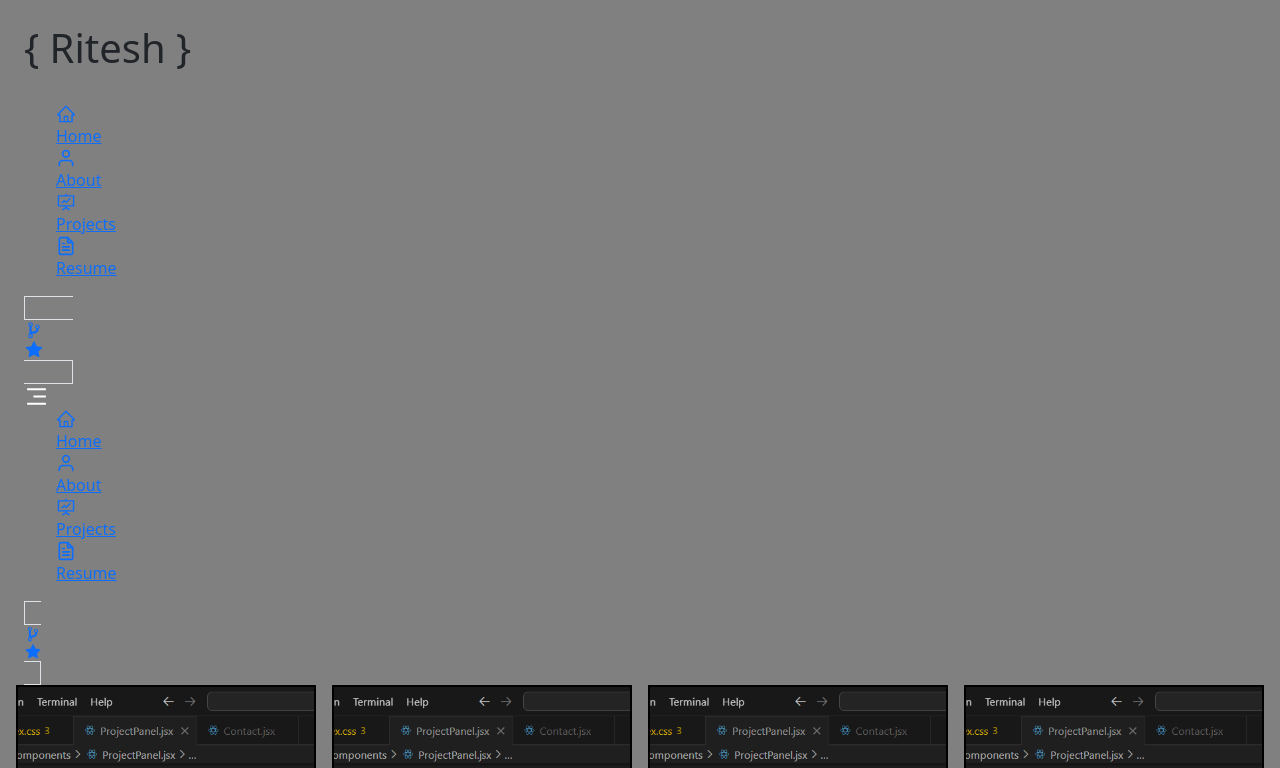
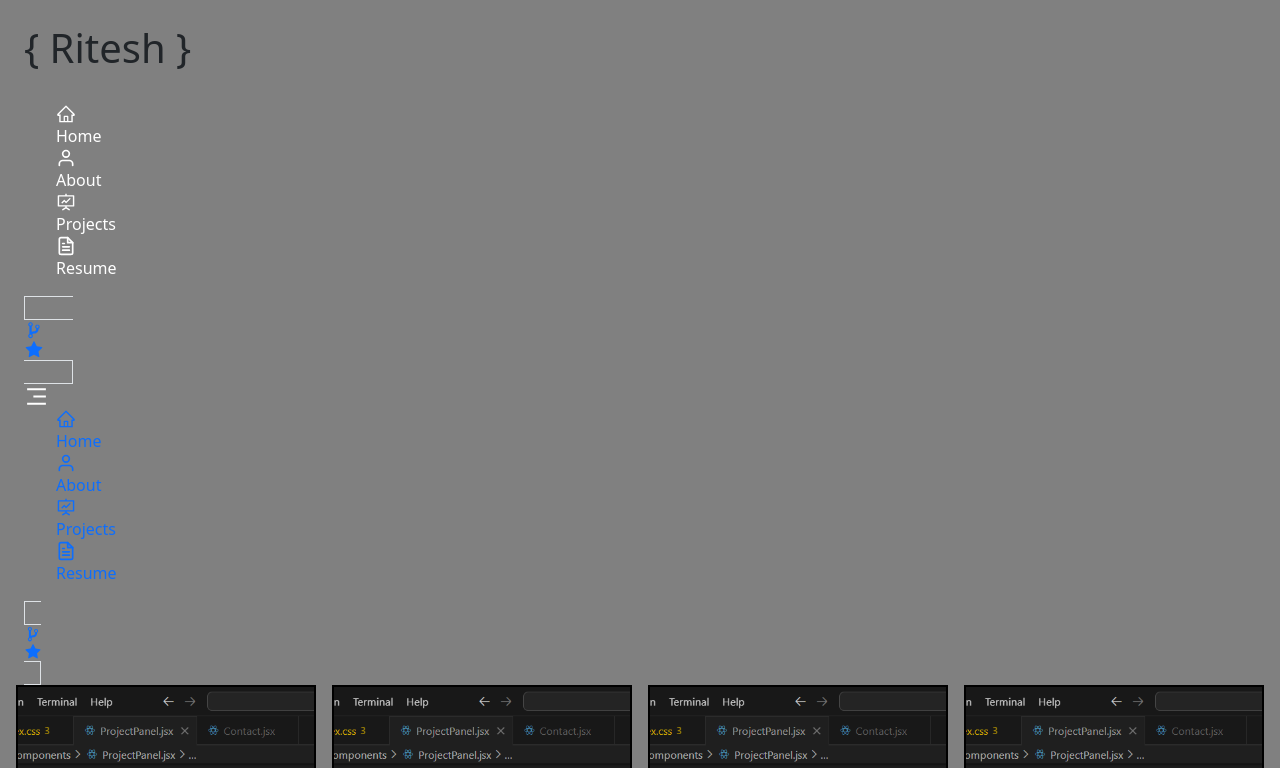
Before and after one commit to Znaxh/Portfolio, a React (Vite) app: page /projects in a window 1280 px wide. Shown: the top 768 px of the page. Built offline with nearby package versions, Linux system fonts and the light colour scheme.

Commit message:
Removed Underline

```diff
--- a/src/Pages/MobileNav.jsx
+++ b/src/Pages/MobileNav.jsx
@@ -23,6 +23,7 @@ function MobileNav({ showNav, setShowNav }) {
             <Link
               to={"/"}
               className="flex gap-1 items-center justify-center cursor-pointer text-base font-bold relative"
+              style={{ textDecoration: 'none' }}
               onClick={() => setShowNav(false)}
             >
               <AiOutlineHome fontSize={20} />
@@ -33,6 +34,7 @@ function MobileNav({ showNav, setShowNav }) {
             <Link
               to={"/about"}
               className="flex gap-1 items-center justify-center cursor-pointer text-base font-bold relative"
+              style={{ textDecoration: 'none' }}
               onClick={() => setShowNav(false)}
             >
               <FiUser fontSize={20} />
@@ -43,6 +45,7 @@ function MobileNav({ showNav, setShowNav }) {
             <Link
               to={"/projects"}
               className="flex gap-1 items-center justify-center cursor-pointer text-base font-bold relative"
+              style={{ textDecoration: 'none' }}
               onClick={() => setShowNav(false)}
             >
               <AiOutlineFundProjectionScreen fontSize={20} />
@@ -53,6 +56,7 @@ function MobileNav({ showNav, setShowNav }) {
             <Link
               to={"/resume"}
               className="flex gap-1 items-center justify-center cursor-pointer text-base font-bold relative"
+              style={{ textDecoration: 'none' }}
               onClick={() => setShowNav(false)}
             >
               <FiFileText fontSize={20} />
--- a/src/Pages/Navbar.jsx
+++ b/src/Pages/Navbar.jsx
@@ -31,8 +31,8 @@ function Navbar() {
     <div
       className={
         scroll
-          ? "flex items-center justify-between px-4 z-50 bg-purple-950 bg-opacity-20 backdrop-blur-lg rounded drop-shadow-lg shadow-lg relative lg:sticky top-0"
-          : "flex items-center justify-between px-4 z-50  relative lg:sticky top-0"
+          ? "flex items-center justify-between px-4 z-50 bg-opacity-20 backdrop-blur-lg rounded drop-shadow-lg shadow-lg relative lg:sticky top-0"
+          : "flex items-center justify-between px-4 z-50 relative lg:sticky top-0"
       }
     >
       <span className="capitalize md:w-1/3 lg:w-1/2 flex items-center justify-center py-5 px-2 relative">
@@ -43,12 +43,13 @@ function Navbar() {
           {name}
         </h1>
       </span>
-      <div className="w-2/3 hidden lg:flex items-center justify-start text-white">
+      <div className="w-2/3 hidden lg:flex items-center justify-start ">
         <ul className="flex gap-8 lg:gap-12">
           <li className="relative group">
             <Link
               to={"/"}
-              className="flex gap-1 items-center justify-center cursor-pointer text-base lg:text-lg font-semibold relative before:absolute before:rounded-md before:left-0 before:-bottom-1 before:w-0 transition-all before:duration-200 before:h-[4px] before:bg-purple-500 group-hover:before:w-full"
+              style={{ textDecoration: 'none' }}
+              className="flex gap-1 items-center justify-center cursor-pointer text-base lg:text-lg font-semibold text-white relative before:absolute before:left-0 before:-bottom-1 before:w-0 before:transition-all before:duration-200 before:h-[4px] before:bg-white group-hover:before:w-full"
             >
               <AiOutlineHome fontSize={20} />
               <span className="">Home</span>
@@ -57,7 +58,8 @@ function Navbar() {
           <li className="relative group">
             <Link
               to={"/about"}
-              className="flex gap-1 items-center justify-center cursor-pointer text-base lg:text-lg font-semibold relative before:absolute before:rounded-md before:left-0 before:-bottom-1 before:w-0 transition-all before:duration-200 before:h-[4px] before:bg-purple-500 group-hover:before:w-full"
+              style={{ textDecoration: 'none' }}
+              className="flex gap-1 items-center justify-center cursor-pointer text-base lg:text-lg font-semibold text-white relative before:absolute before:left-0 before:-bottom-1 before:w-0 before:transition-all before:duration-200 before:h-[4px] before:bg-white group-hover:before:w-full"
             >
               <FiUser fontSize={20} />
               <span className="">About</span>
@@ -66,7 +68,8 @@ function Navbar() {
           <li className="relative group">
             <Link
               to={"/projects"}
-              className="flex gap-1 items-center justify-center cursor-pointer text-base lg:text-lg font-semibold relative before:absolute before:rounded-md before:left-0 before:-bottom-1 before:w-0 transition-all before:duration-200 before:h-[4px] before:bg-purple-500 group-hover:before:w-full"
+              style={{ textDecoration: 'none' }}
+              className="flex gap-1 items-center justify-center cursor-pointer text-base lg:text-lg font-semibold text-white relative before:absolute before:left-0 before:-bottom-1 before:w-0 before:transition-all before:duration-200 before:h-[4px] before:bg-white group-hover:before:w-full"
             >
               <AiOutlineFundProjectionScreen fontSize={20} />
               <span className="">Projects</span>
@@ -75,7 +78,8 @@ function Navbar() {
           <li className="relative group">
             <Link
               to={"/resume"}
-              className="flex gap-1 items-center justify-center cursor-pointer text-base lg:text-lg font-semibold relative before:absolute before:rounded-md before:left-0 before:-bottom-1 before:w-0 transition-all before:duration-200 before:h-[4px] before:bg-purple-500 group-hover:before:w-full"
+              style={{ textDecoration: 'none' }}
+              className="flex gap-1 items-center justify-center cursor-pointer text-base lg:text-lg font-semibold text-white relative before:absolute before:left-0 before:-bottom-1 before:w-0 before:transition-all before:duration-200 before:h-[4px] before:bg-white group-hover:before:w-full"
             >
               <FiFileText fontSize={20} />
               <span className="">Resume</span>
```
